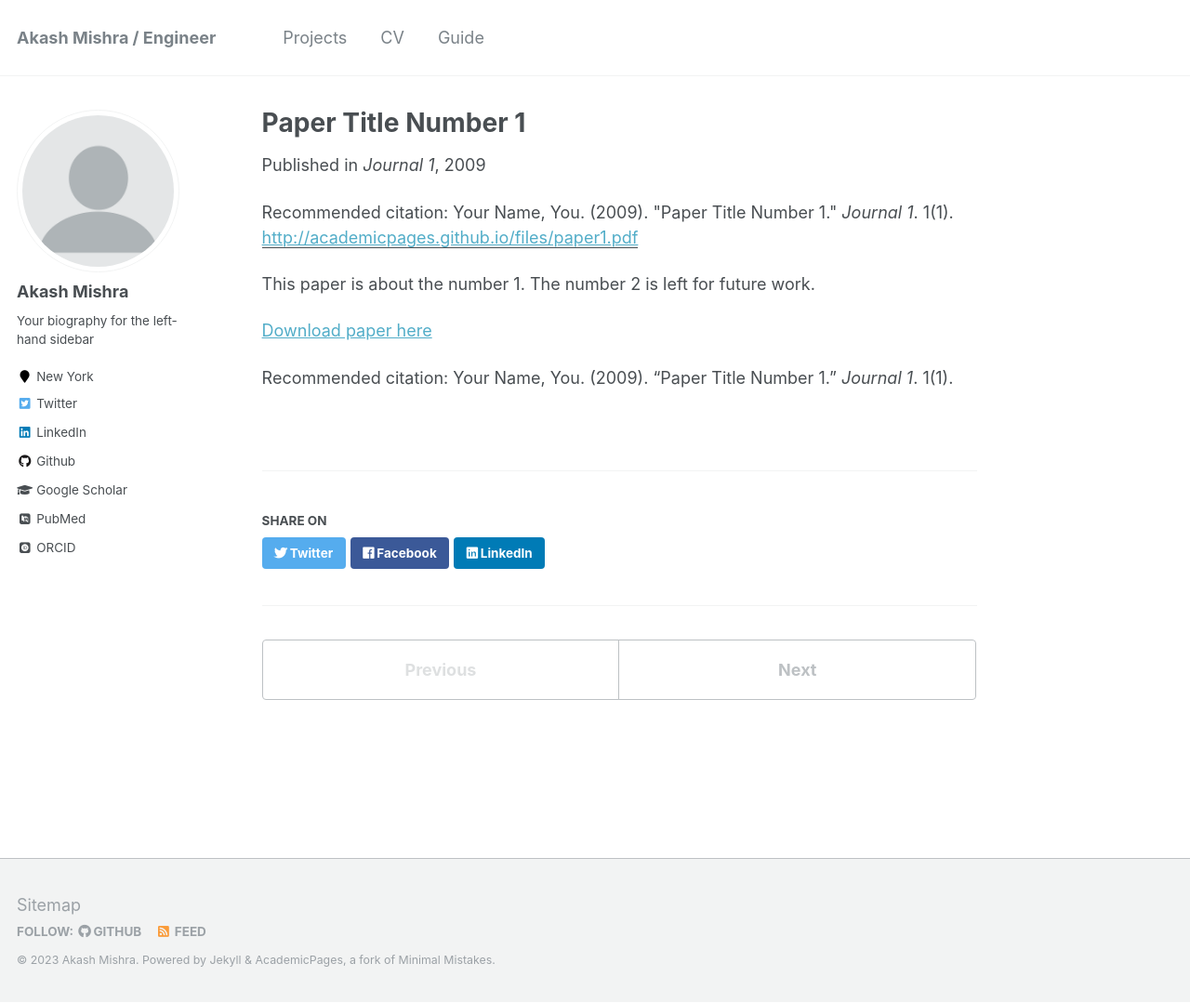
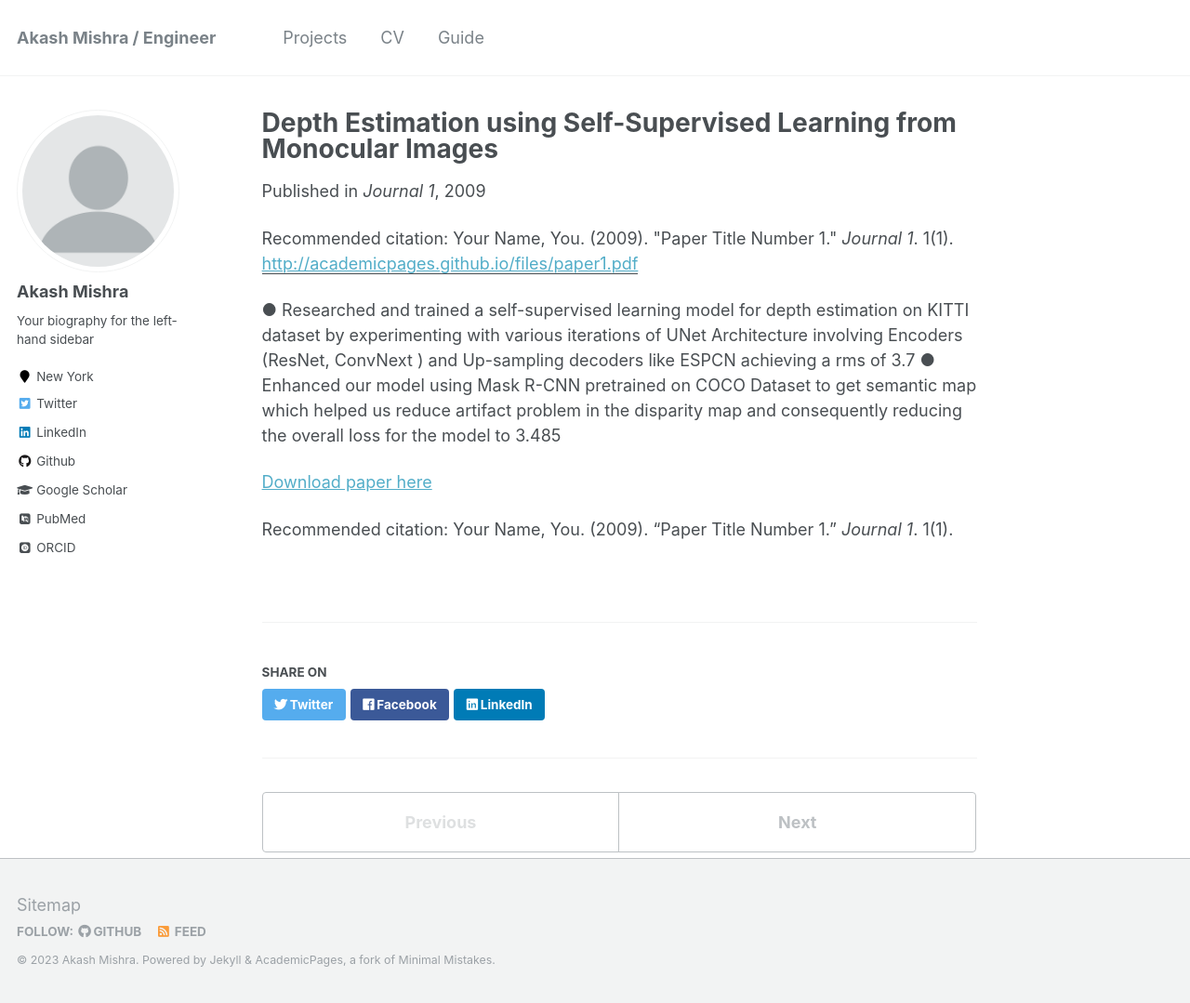
Before and after one commit to akashsky1994/akashsky1994.github.io, a Jekyll site: the page built from _publications/2009-10-01-paper-title-number-1.md, in a window 1280 px wide and 1079 px high. Shown: the whole window at 93% size. Built offline with Jekyll 4.4.1, drawn with Linux system fonts in a browser that asks for light colours; some web fonts are replaced.

Commit message:
project added

```diff
--- a/_publications/2009-10-01-paper-title-number-1.md
+++ b/_publications/2009-10-01-paper-title-number-1.md
@@ -1,5 +1,5 @@
 ---
-title: "Paper Title Number 1"
+title: "Depth Estimation using Self-Supervised Learning from Monocular Images"
 collection: publications
 permalink: /publication/2009-10-01-paper-title-number-1
 excerpt: 'This paper is about the number 1. The number 2 is left for future work.'
@@ -8,7 +8,10 @@ venue: 'Journal 1'
 paperurl: 'http://academicpages.github.io/files/paper1.pdf'
 citation: 'Your Name, You. (2009). &quot;Paper Title Number 1.&quot; <i>Journal 1</i>. 1(1).'
 ---
-This paper is about the number 1. The number 2 is left for future work.
+● Researched and trained a self-supervised learning model for depth estimation on KITTI dataset by experimenting with various
+iterations of UNet Architecture involving Encoders (ResNet, ConvNext ) and Up-sampling decoders like ESPCN achieving a rms of 3.7
+● Enhanced our model using Mask R-CNN pretrained on COCO Dataset to get semantic map which helped us reduce artifact problem
+in the disparity map and consequently reducing the overall loss for the model to 3.485
 
 [Download paper here](http://academicpages.github.io/files/paper1.pdf)
 
```
